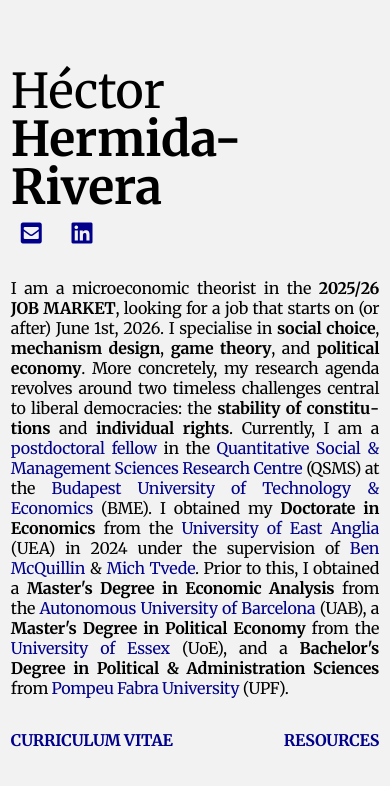
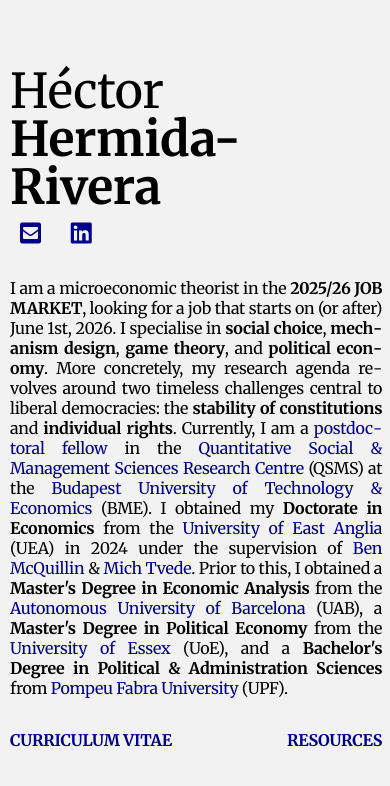
Before and after one commit to HectorHermidaRivera/hectorhermidarivera.github.io, a Jekyll site: the page built from index.md, in a window 390 px wide. Shown: the top 786 px of the page. Built offline with Jekyll 4.4.1, drawn with Linux system fonts in a browser that asks for light colours; a style sheet for code colours, icons or effects is not loaded.

Commit message:
Update style.css

```diff
--- a/assets/css/style.css
+++ b/assets/css/style.css
@@ -408,7 +408,7 @@ h2.collapsible-link {
     padding-left: 1dvw !important;
     padding-right: 1dvw !important;
     max-width: 1025px !important;
-    width: 97dvw !important;
+    width: 98dvw !important;
   }
 }
 
```
